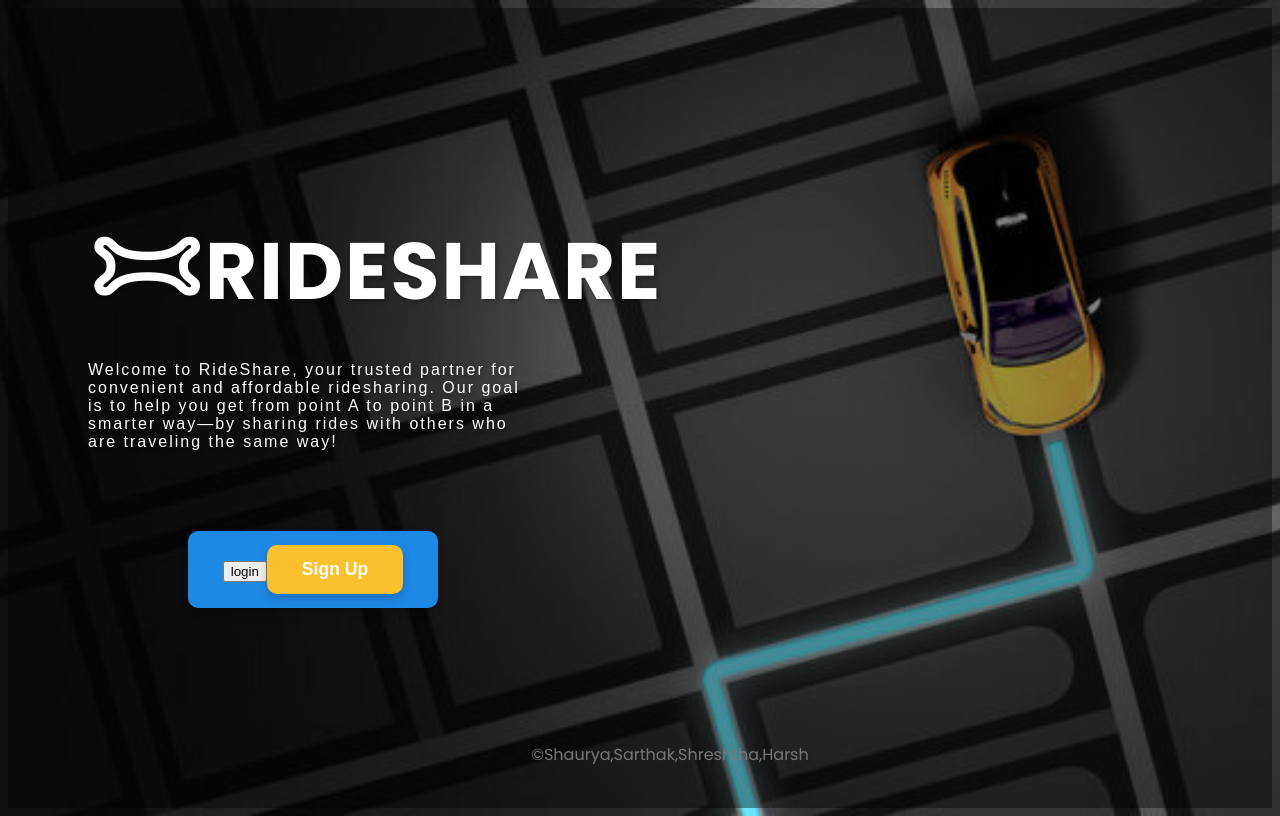
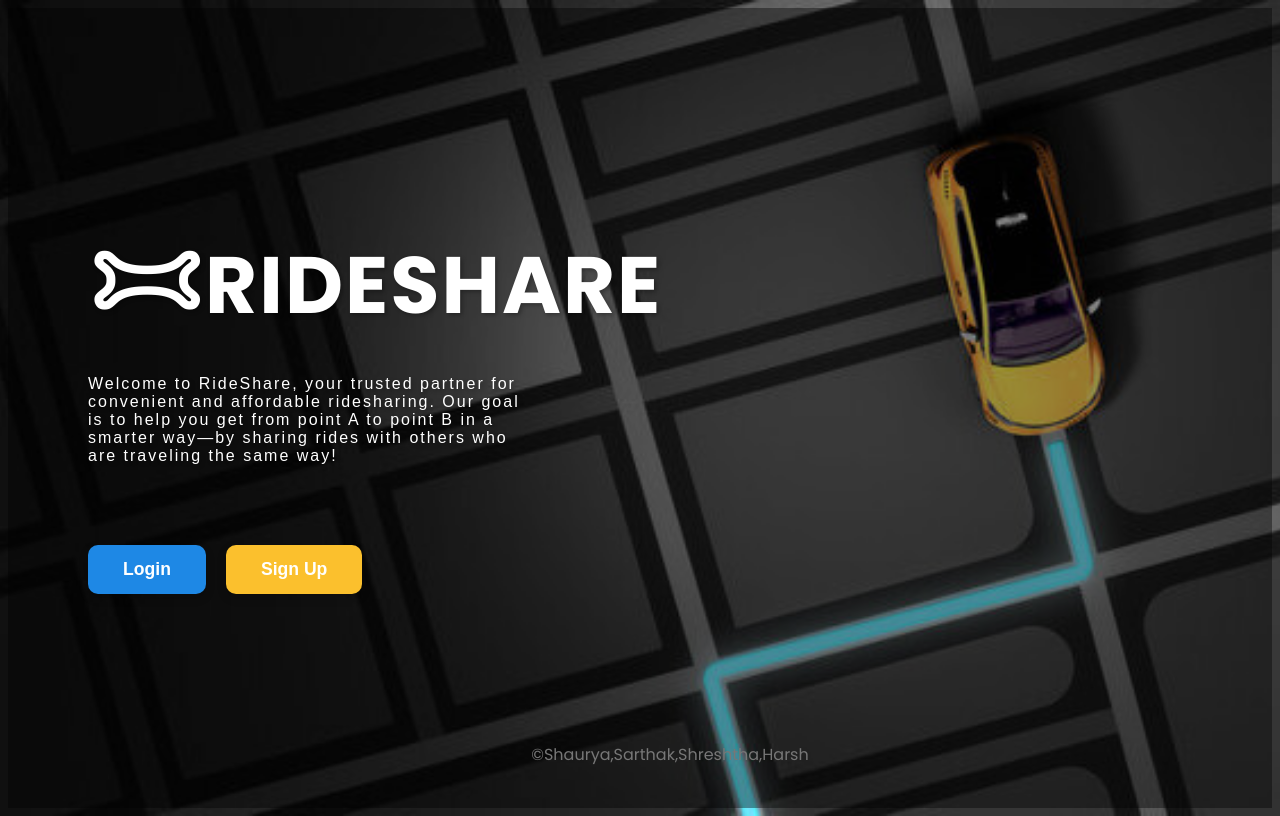
Before and after one commit to Shauryagoyal04/CabpoolProject, a PHP site: page / in a window 1280 px wide. Run offline with PHP 8.4, Linux system fonts and the light colour scheme.

Commit message:
fixed landing page

```diff
--- a/index.php
+++ b/index.php
@@ -13,11 +13,8 @@
         <h2 class="about">Welcome to RideShare, your trusted partner for convenient and affordable ridesharing. Our goal is to help you get from point A to point B in a smarter way—by sharing rides with others who are traveling the same way!</h2>
 
         <!-- Login and Signup Buttons -->
-        <div class="btn login-btn">
-        <a href="login.html" class="button-link">
-            <button>login</button>
-        </a>
-            <!-- <button id="loginBtn" class="btn login-btn">Login</button> -->
+        <div class="button-container">
+            <button id="loginBtn" class="btn login-btn">Login</button>
             <button id="signupBtn" class="btn signup-btn">Sign Up</button>
         </div>
     </div>
--- a/login.php
+++ b/login.php
@@ -7,7 +7,7 @@
     <meta charset="UTF-8">
     <meta http-equiv="X-UA-Compatible" content="IE=edge">
     <meta name="viewport" content="width=device-width, initial-scale=1.0">
-    <link rel="stylesheet" href="style/style.css">
+    <link rel="stylesheet" href="style/signupstyle.css">
     <title>Login- JIIT Cab Pooling</title>
 </head>
 <body>
@@ -27,7 +27,7 @@
                     $_SESSION['valid'] = $row['email_id'];
                     $_SESSION['name'] = $row['name'];
                     $_SESSION['age'] = $row['age'];
-                    $_SESSION['password']=$row['password'];
+
                 }else{
                     echo "<div class='message'>
                       <p>Wrong Username or Password</p>
@@ -35,7 +35,7 @@
                    echo "<a href='index.php'><button class='btn'>Go Back</button>";
 
                 }
-                if(isset($_SESSION['valid']) && ($_SESSION['password'])){
+                if(isset($_SESSION['valid']) ){
                     header("Location:main.php ");
                 }
               }else{
```
Also changed, not shown: style/indexstyle.css (line endings or trailing spaces).
